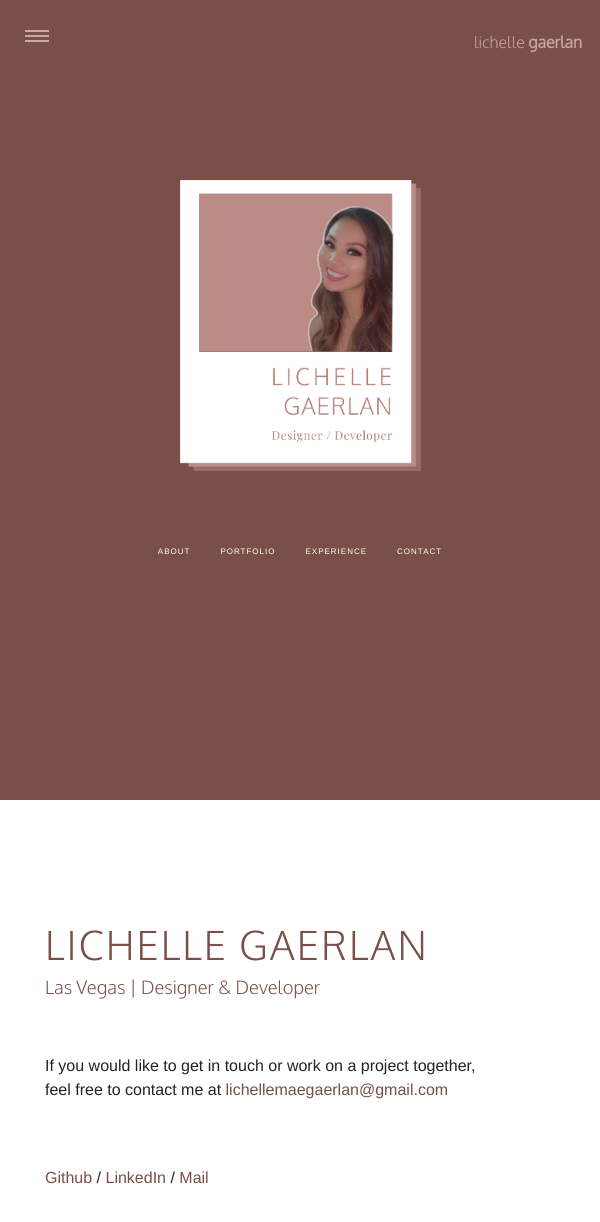
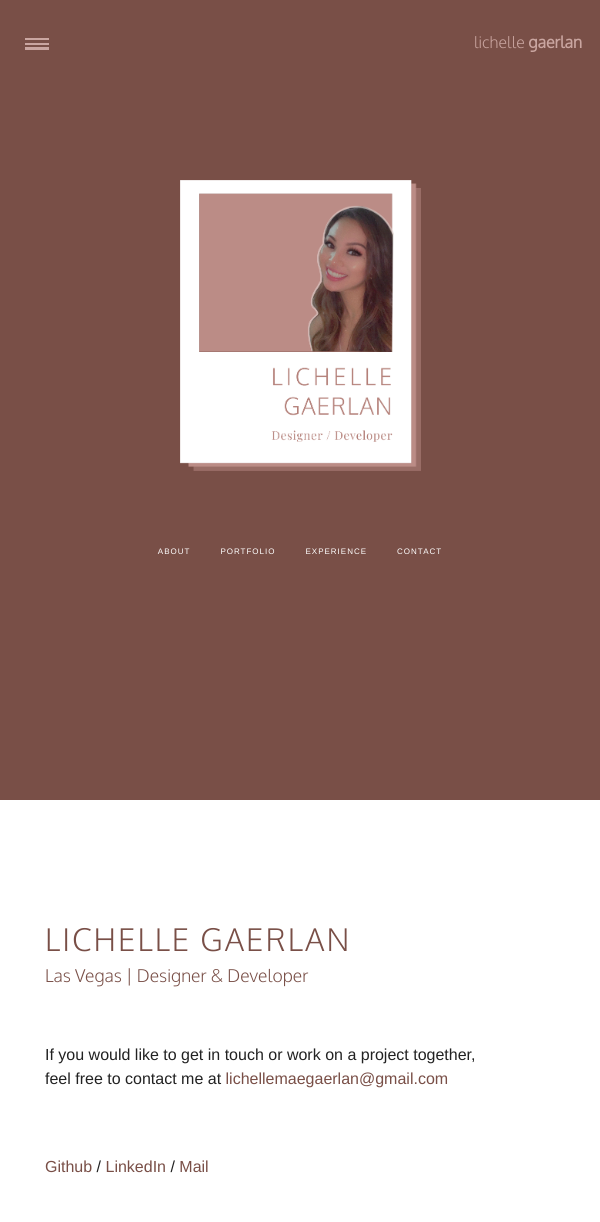
Before and after one commit to lichellegaerlan/lichellegaerlan.github.io, a React (Create React App) app: page / in a window 600 px wide. Shown: the top 1222 px of the page. After the commit the page ends 1200 px from the top, so only its background shows below. Built offline with nearby package versions, Linux system fonts and the light colour scheme; a web font is replaced by a local one.

Commit message:
ipad fixes

```diff
--- a/src/Components/DarkContact.css
+++ b/src/Components/DarkContact.css
@@ -4,8 +4,6 @@
     /* width: 100vw; */
     padding-top: 7%;
     padding-right: 0px;
-    margin-bottom: 0px;
-    margin-right: 0px;
     text-align: left;
 }
 
@@ -45,4 +43,12 @@
     .contact-page-dark {
         padding-top: 20%;
     }
+
+    .n1-dark {
+        font-size: 195%;
+    }
+
+    .n2-dark {
+        font-size: 110%;
+    }
 }
--- a/src/Components/LightContact.css
+++ b/src/Components/LightContact.css
@@ -1,8 +1,8 @@
 .contact-page-light {
     /* background: #794f47; */
     height: 50vh;
-    padding-top: 7%;
-    margin-bottom: 100px;
+    padding-top: 11%;
+    padding-bottom: 27%;
     text-align: left;
 }
 
@@ -37,4 +37,12 @@
     .contact-page-light {
         padding-top: 20%;
     }
+
+    .n1-light {
+        font-size: 195%;
+    }
+
+    .n2-light {
+        font-size: 110%;
+    }
 }
--- a/src/Components/Navigation.css
+++ b/src/Components/Navigation.css
@@ -123,6 +123,7 @@ ul li {
     .bm-burger-button {
         width: 24px;
         height: 12px;
+        margin-top: 1.3%;
         margin-left: 1px;
     }
 
--- a/src/Components/Portfolio.css
+++ b/src/Components/Portfolio.css
@@ -1,7 +1,7 @@
 .portfolio {
     /* height: 100vh; */
     /* padding-top: 10%; */
-    padding-bottom: 10%;
+    padding-bottom: 13%;
     text-align: left;
 }
 
@@ -215,3 +215,30 @@
         font-size: 100%;
     }
 }
+
+/* tablet in portrait mode */
+@media only screen and (min-width: 600px) and (max-width: 991px) {
+    .portfolio {
+        padding-top: 10%;
+    }
+
+    .portfolio-pics {
+        height: 187px;
+        width: 307px;
+    }
+
+    .project-title {
+        font-size: 95%;
+    }
+
+    .project-description {
+        font-size: 90%;
+    }
+}
+
+/* large laptops / desktops / ipad pro */
+@media only screen and (min-width: 992px) and (max-width: 1199px) {
+    .portfolio {
+        padding-top: 5%;
+    }
+}
```
